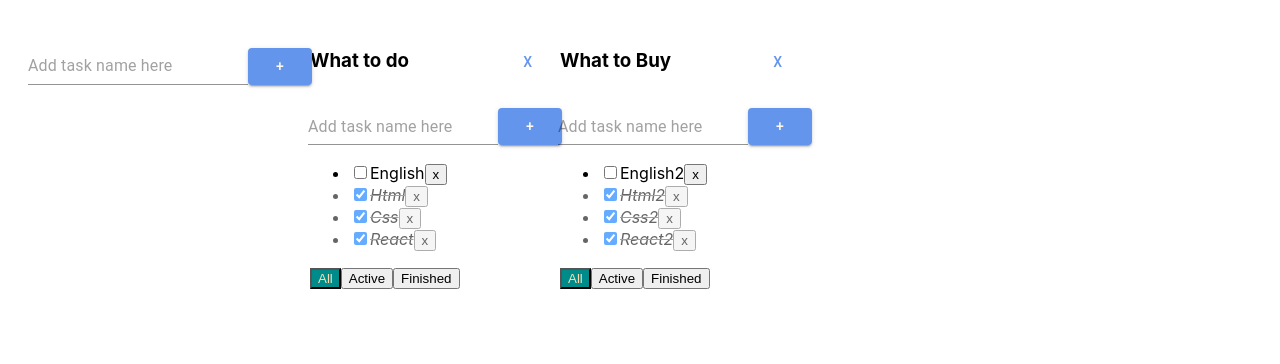
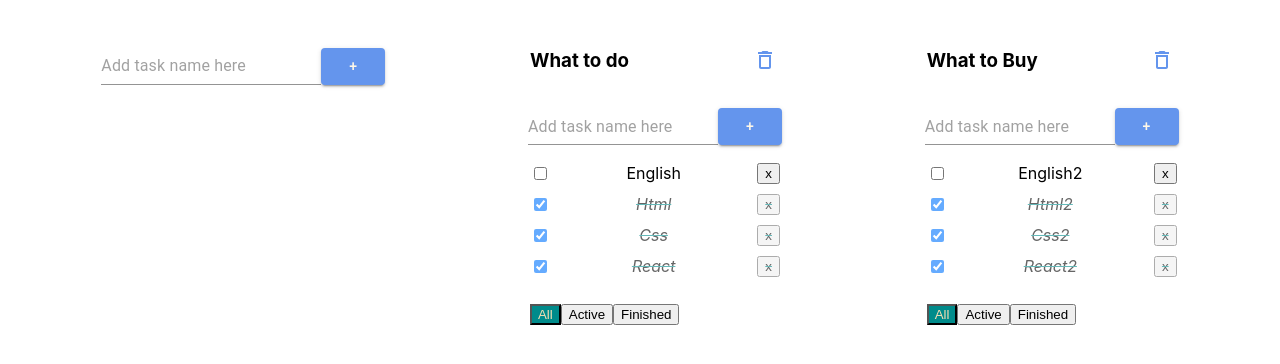
Before and after one commit to Alonasa/todoFinal, a React (Create React App) app: page / in a window 1280 px wide. Shown: the top 364 px of the page. Built offline with nearby package versions, Linux system fonts and the light colour scheme.

Commit message:
added trash button to title

```diff
--- a/src/App.css
+++ b/src/App.css
@@ -13,17 +13,20 @@
   color: #61dafb;
 }
 
-/*.tod {*/
-/*  width: 250px;*/
-/*  margin: 20px;*/
-/*  text-align: left;*/
-/*}*/
+.li-container {
+  width: 250px;
+  padding: 0;
+  display: flex;
+  flex-direction: column;
+  list-style: none;
+}
 
-/*.todo__header {*/
-/*  display: flex;*/
-/*  align-items: baseline;*/
-/*  justify-content: space-between;*/
-/*}*/
+.li-container li {
+  margin-bottom: 10px;
+  display: flex;
+  flex-direction: row;
+  justify-content: space-between;
+}
 
 .error {
   border: 2px solid red
--- a/src/App.tsx
+++ b/src/App.tsx
@@ -86,7 +86,7 @@ function App() {
     <MuiThemeProvider theme={theme}>
       <Box m={15}>
         <Grid container className="App" direction={'row'} wrap={'wrap'}
-              align-items={'center'}>
+              align-items={'center'} justifyContent={'space-around'}>
           <AddItemForm addTask={addTodolistHandler}/>
           {todoLists.map(tl => {
             let filteredTasks = task[tl.id]
--- a/src/TodoList.tsx
+++ b/src/TodoList.tsx
@@ -1,7 +1,8 @@
-import {Box, Button, Grid} from '@material-ui/core';
+import {Box, Button, Grid, IconButton} from '@material-ui/core';
 import React, {ChangeEvent} from 'react';
 import AddItemForm from './AddItemForm';
 import {EditableSpan} from './EditableSpan';
+import {DeleteOutline, DeleteTwoTone} from '@material-ui/icons';
 
 type propsType = {
   id: string
@@ -66,15 +67,17 @@ export const TodoList = (props: propsType) => {
 
   return (
 	<Box width={250}>
-	  <Grid container direction={'row'} wrap={'nowrap'} justifyContent={'space-between'} alignItems={'baseline'}>
+	  <Grid container direction={'row'} wrap={'nowrap'} justifyContent={'space-between'} alignItems={'center'}>
 		<h3>
 		  <EditableSpan title={props.title}
 						callback={(title) => updateTaskHandler}/>
 		</h3>
-		<Button onClick={removeTodolistHandler} color='secondary'>x</Button>
+		<IconButton onClick={removeTodolistHandler} color='secondary' size={'small'}>
+		  <DeleteOutline/>
+		</IconButton>
 	  </Grid>
 	  <AddItemForm addTask={addTaskHandler}/>
-	  <ul>{
+	  <ul className={'li-container'}>{
 		props.tasks.map(t => {
 		  const onClickHandler = () => {
 			props.taskRemover(props.id, t.id)
```
